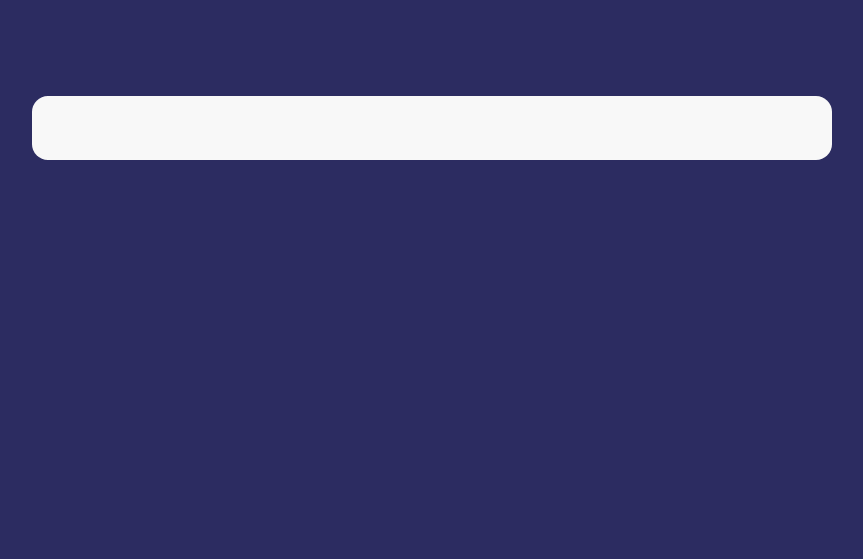
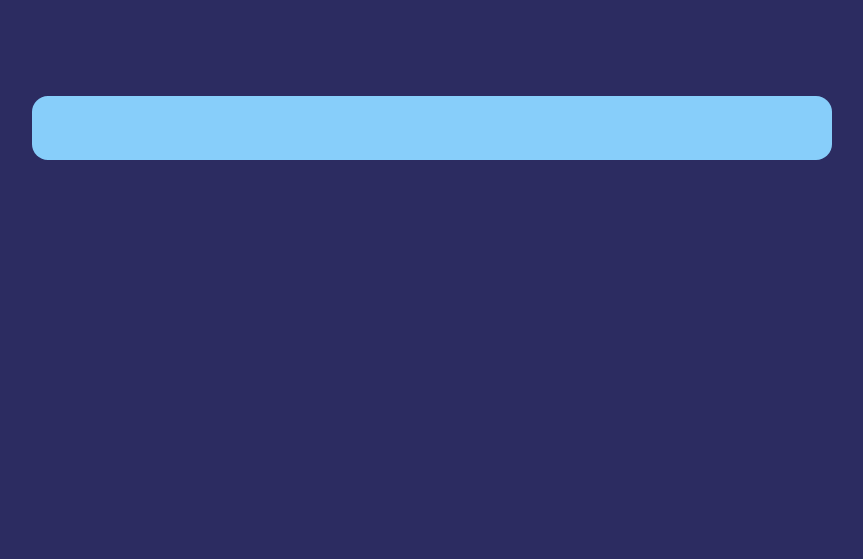
Before and after one commit to ishare2-org/ishare2-web-gui, a FastAPI app: page /changelogs/gui in a window 1280 px wide. Shown: the part 86-645 px from the top of the page, without its empty margins (208-1071 px from the left). Run offline with FastAPI, Linux system fonts and the light colour scheme; data that the repository does not hold is empty; some libraries are stand-ins or nearby versions.

Commit message:
Added changelog page styles

```diff
--- a/web_app/src/static/styles/styles.css
+++ b/web_app/src/static/styles/styles.css
@@ -276,8 +276,11 @@ footer {
   margin: 4rem auto;
   padding: 2rem;
   overflow: auto;
-  background-color: #f8f8f8;
+  background-color: #87cefa;
   border-radius: 1rem;
+  color: var(--darker);
+}
+
 }
 
 @media screen and (max-width: 50rem) {
```
